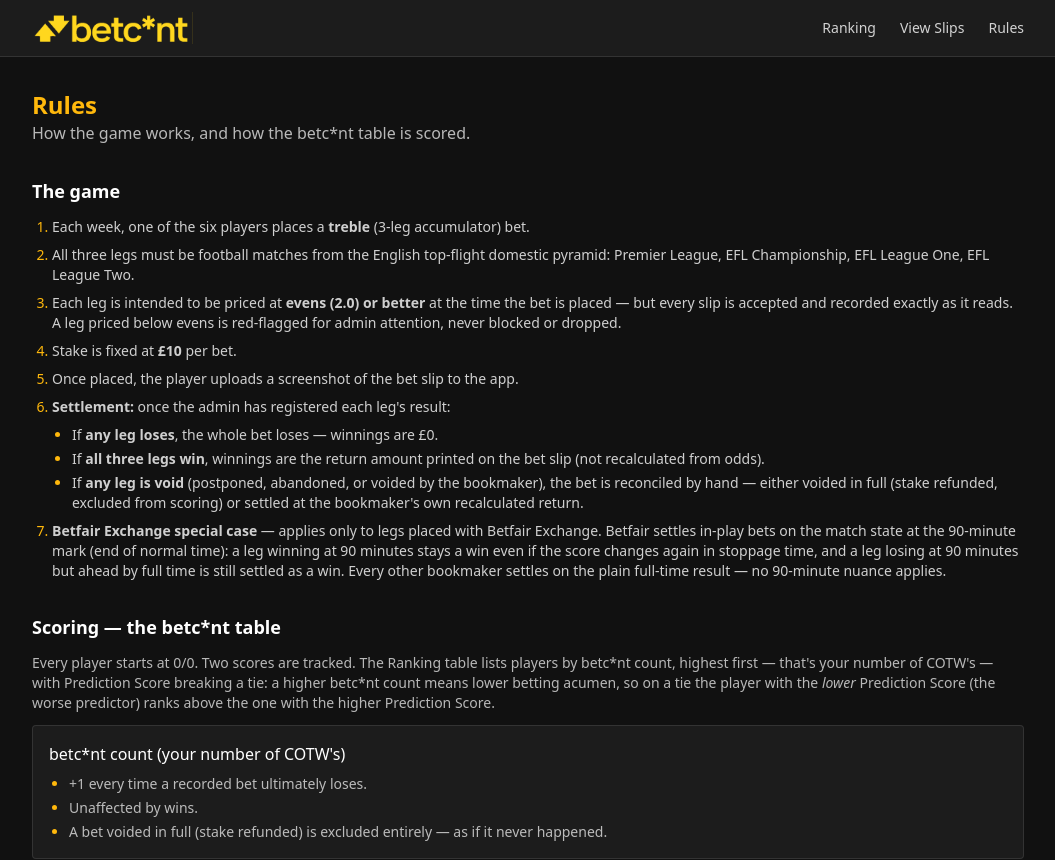
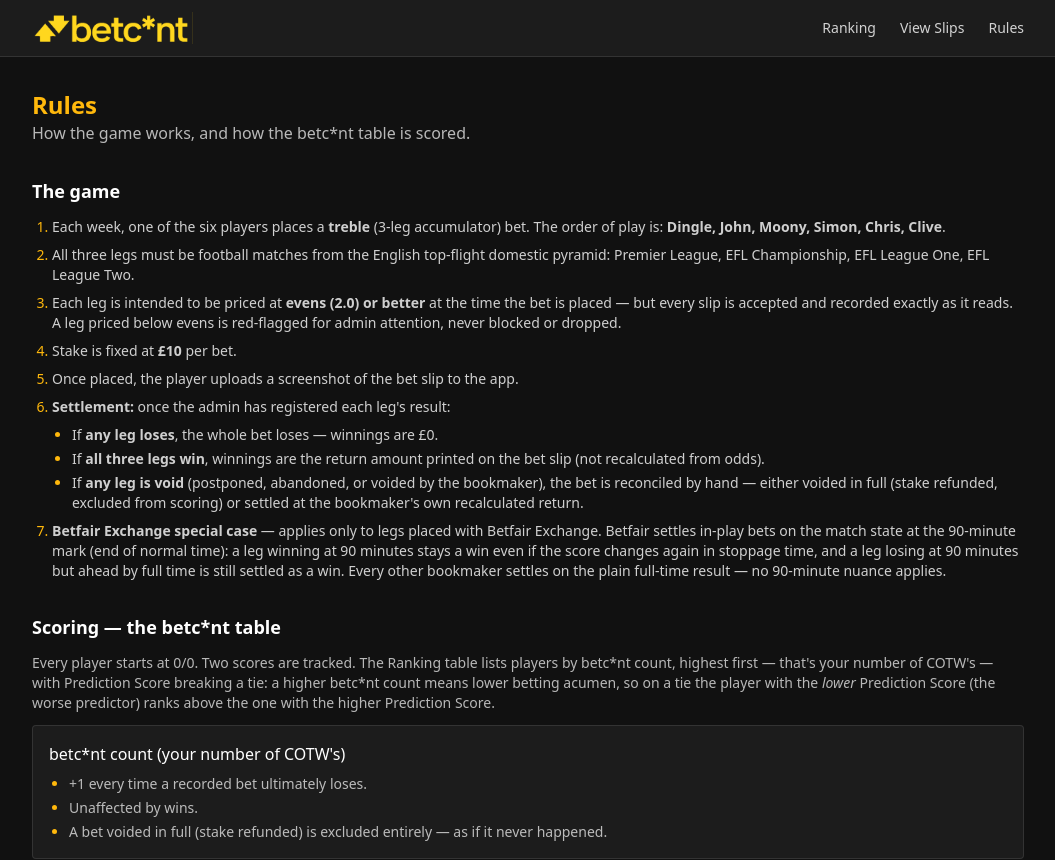
Before and after one commit to cjcloud/bet1865, a Next.js app: page /rules in a window 1280 px wide. Shown: the top 860 px of the page, without its empty margins (112-1167 px from the left). Built offline with nearby package versions, Linux system fonts and the light colour scheme; no server answers.

Commit message:
Add order of play to Rules page point 1
Names the weekly rotation order: Dingle, John, Moony, Simon, Chris,
Clive.

```diff
--- a/src/app/rules/page.tsx
+++ b/src/app/rules/page.tsx
@@ -15,7 +15,10 @@ export default function RulesPage() {
       <section className="space-y-3">
         <h2 className="text-lg font-semibold text-white">The game</h2>
         <ol className="list-decimal space-y-2 pl-5 text-sm text-white/80 marker:text-accent">
-          <li>Each week, one of the six players places a <strong>treble</strong> (3-leg accumulator) bet.</li>
+          <li>
+            Each week, one of the six players places a <strong>treble</strong> (3-leg accumulator) bet.
+            The order of play is: <strong>Dingle, John, Moony, Simon, Chris, Clive</strong>.
+          </li>
           <li>
             All three legs must be football matches from the English top-flight domestic pyramid:
             Premier League, EFL Championship, EFL League One, EFL League Two.
```
